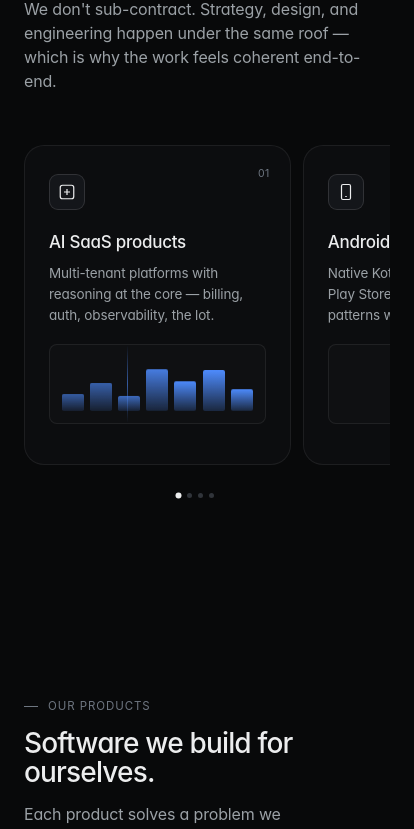
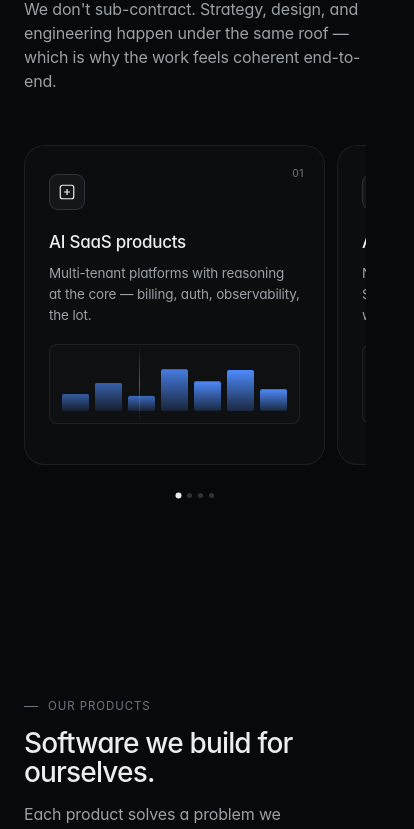
Before and after one commit to rudra273/rosmox, a Next.js app: page / in a window 390 px wide. Shown: the part 1151-1980 px from the top of the page, 414 px wide, since content can reach past the window. Built offline with nearby package versions, Linux system fonts and the light colour scheme.

Commit message:
reponsive

```diff
--- a/app/globals.css
+++ b/app/globals.css
@@ -33,7 +33,12 @@
 
 * { box-sizing: border-box; margin: 0; padding: 0; }
 html, body { background: var(--bg); color: var(--text); }
-html { scroll-behavior: smooth; -webkit-text-size-adjust: 100%; }
+html {
+  scroll-behavior: smooth;
+  -webkit-text-size-adjust: 100%;
+  overflow-x: hidden;
+  max-width: 100%;
+}
 body {
   font-family: var(--font-sans);
   font-feature-settings: "ss01","cv11";
@@ -42,8 +47,11 @@ body {
   line-height: 1.5;
   letter-spacing: -0.01em;
   overflow-x: hidden;
+  max-width: 100%;
   min-height: 100vh;
 }
+/* Safety: media never forces horizontal overflow */
+img, svg, canvas, video { max-width: 100%; }
 ::selection { background: rgba(79,141,255,0.35); color: #fff; }
 
 a { color: inherit; text-decoration: none; }
@@ -613,14 +621,15 @@ section { position: relative; padding: 100px 0; }
     overflow-x: auto;
     scroll-snap-type: x mandatory;
     -webkit-overflow-scrolling: touch;
-    padding: 4px 24px 20px 24px;
-    margin: 0 -24px;
+    padding: 4px 0 20px 0;
+    margin: 0;
+    scroll-padding-left: 0;
     scrollbar-width: none;
   }
   .services-scroll::-webkit-scrollbar { display: none; }
   .services-scroll .service {
-    flex: 0 0 78%;
-    scroll-snap-align: center;
+    flex: 0 0 88%;
+    scroll-snap-align: start;
     border-radius: var(--radius-lg);
     border: 1px solid var(--line);
     min-height: 320px;
@@ -991,14 +1000,14 @@ section { position: relative; padding: 100px 0; }
     overflow-x: auto;
     scroll-snap-type: x mandatory;
     -webkit-overflow-scrolling: touch;
-    padding: 4px 24px 20px 24px;
-    margin: 0 -24px;
+    padding: 4px 0 20px 0;
+    margin: 0;
     scrollbar-width: none;
   }
   .products::-webkit-scrollbar { display: none; }
   .products .product {
-    flex: 0 0 82%;
-    scroll-snap-align: center;
+    flex: 0 0 88%;
+    scroll-snap-align: start;
     opacity: 1; transform: none;
   }
   .products .product:hover { transform: none; }
```
